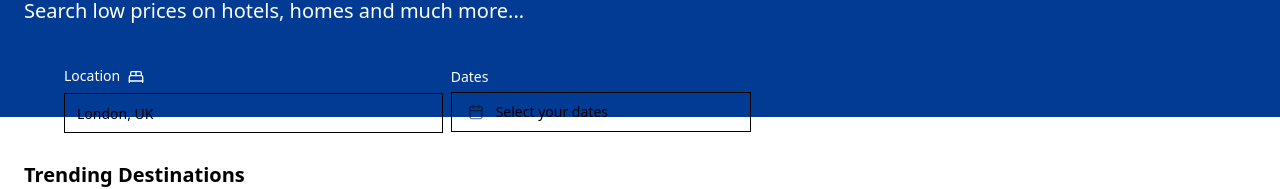
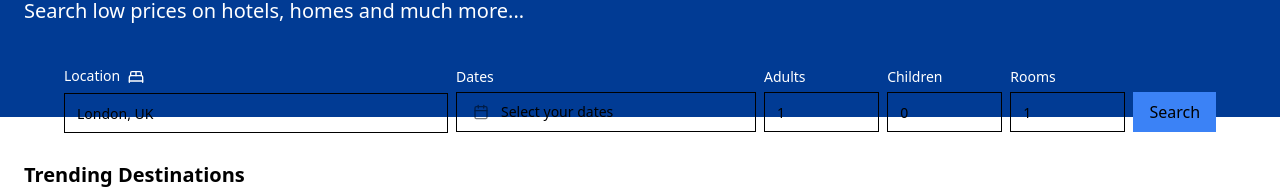
Before and after one commit to packaging03/bookingdotcom-clone, a Next.js app: page / in a window 1280 px wide. Shown: the part 191-380 px from the top of the page. Built offline with nearby package versions, Linux system fonts and the light colour scheme.

Commit message:
updated the form fields

```diff
--- a/src/components/SearchForm.tsx
+++ b/src/components/SearchForm.tsx
@@ -11,7 +11,6 @@
 import {
   Form,
   FormControl,
-  FormDescription,
   FormField,
   FormItem,
   FormLabel,
@@ -79,7 +78,7 @@
             )}
           />
         </div>
-        <div className="grid w-full lg:max-w-sm items-center gap-1.5">
+        <div className="grid w-full flex-1 lg:max-w-sm items-center gap-1.5">
           <FormField
             control={form.control}
             name="dates"
@@ -95,7 +94,7 @@
                         name="dates"
                         variant={"outline"}
                         className={cn(
-                          "w-[300px] justify-start text-left font-normal",
+                          "w-full lg:w-[300px] justify-start text-left font-normal",
                           !field.value.from && "text-muted-foreground"
                         )}
                       >
@@ -134,9 +133,56 @@
           />
         </div>
         <div className="flex w-full items-center space-x-2">
-            <div className="grid items-center">
-
-            </div>
+          <div className="grid items-center flex-1">
+            <FormField
+              control={form.control}
+              name="adults"
+              render={({ field }) => (
+                <FormItem className="flex flex-col">
+                  <FormLabel className="text-white">Adults</FormLabel>
+                  <FormMessage />
+                  <FormControl>
+                    <Input type="number" placeholder="Adults" {...field} />
+                  </FormControl>
+                </FormItem>
+              )}
+            />
+          </div>
+          <div className="grid items-center flex-1">
+            <FormField
+              control={form.control}
+              name="children"
+              render={({ field }) => (
+                <FormItem className="flex flex-col">
+                  <FormLabel className="text-white">Children</FormLabel>
+                  <FormMessage />
+                  <FormControl>
+                    <Input type="number" placeholder="Children" {...field} />
+                  </FormControl>
+                </FormItem>
+              )}
+            />
+          </div>
+          <div className="grid items-center flex-1">
+            <FormField
+              control={form.control}
+              name="rooms"
+              render={({ field }) => (
+                <FormItem className="flex flex-col">
+                  <FormLabel className="text-white">Rooms</FormLabel>
+                  <FormMessage />
+                  <FormControl>
+                    <Input type="number" placeholder="Rooms" {...field} />
+                  </FormControl>
+                </FormItem>
+              )}
+            />
+          </div>
+          <div className="mt-auto">
+            <Button type="submit" className="bg-blue-500 text-base">
+              Search
+            </Button>
+          </div>
         </div>
       </form>
     </Form>
```
